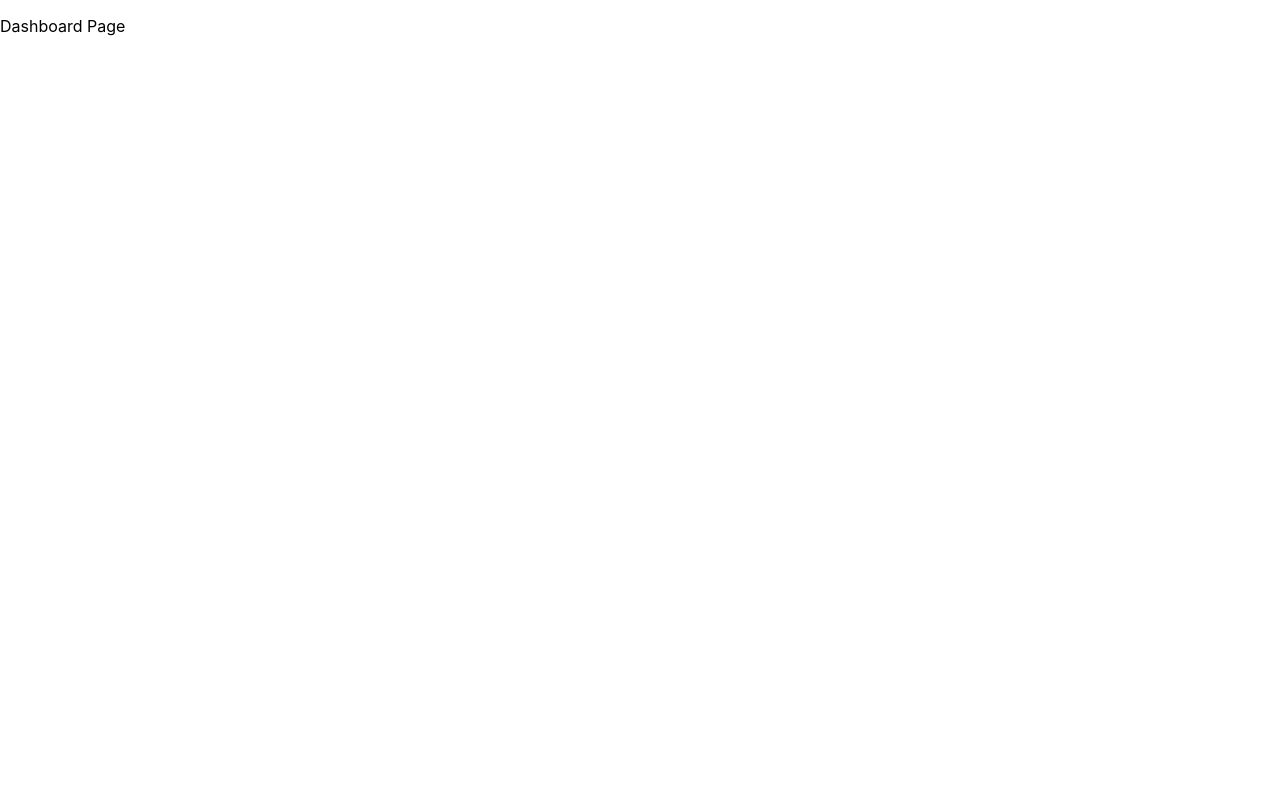
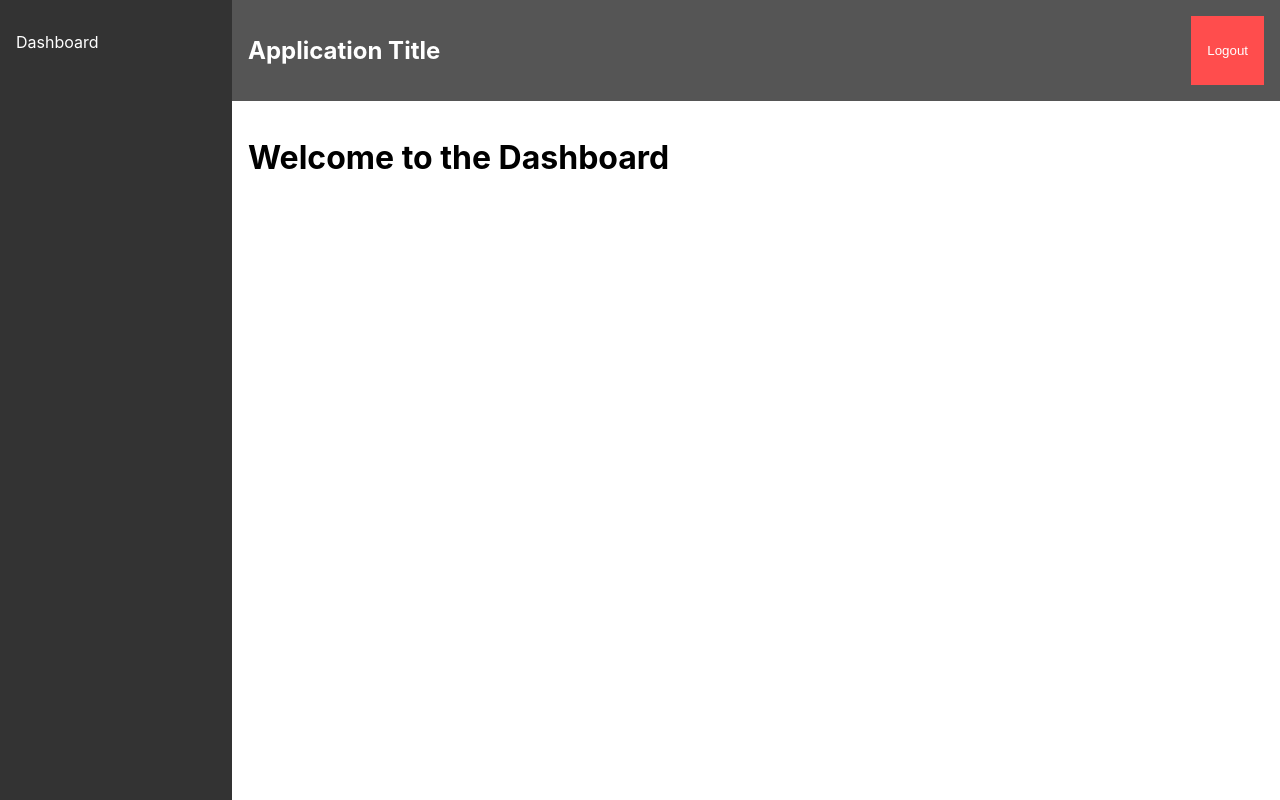
Before and after one commit to Hemanth-Tinku/system-test-assignment, a React (Create React App) app: page /dashboard in a window 1280 px wide. Built offline with nearby package versions, Linux system fonts and the light colour scheme.

Commit message:
added navbar and sidebar

```diff
--- /dev/null
+++ b/src/components/SidebarAndNavbar.jsx
@@ -0,0 +1,40 @@
+import React from 'react';
+import { useNavigate } from 'react-router-dom';
+
+const SidebarAndNavbar = ({ children }) => {
+    const navigate = useNavigate();
+
+    const handleLogout = () => {
+        sessionStorage.clear();
+        navigate('/login');
+    };
+
+    return (
+        <div style={{ display: 'flex', height: '100vh' }}>
+            <aside style={{ width: '200px', background: '#333', color: '#fff', padding: '1rem' }}>
+                <nav>
+                    <ul style={{ listStyle: 'none', padding: 0 }}>
+                        <li><a href="/main" style={{ color: '#fff', textDecoration: 'none' }}>Dashboard</a></li>
+
+                    </ul>
+                </nav>
+            </aside>
+
+            <div style={{ flex: 1, display: 'flex', flexDirection: 'column' }}>
+
+                <header style={{ background: '#555', color: '#fff', padding: '1rem', display: 'flex', justifyContent: 'space-between' }}>
+                    <h2>Application Title</h2>
+                    <button onClick={handleLogout} style={{ background: '#ff4d4d', border: 'none', padding: '0.5rem 1rem', color: '#fff', cursor: 'pointer' }}>
+                        Logout
+                    </button>
+                </header>
+
+                <main style={{ padding: '1rem', overflow: 'auto' }}>
+                    {children}
+                </main>
+            </div>
+        </div>
+    );
+};
+
+export default SidebarAndNavbar;
--- a/src/pages/Dashboard.jsx
+++ b/src/pages/Dashboard.jsx
@@ -1,7 +1,12 @@
-import react from "react";
+import React from 'react';
+import SidebarAndNavbar from '../components/SidebarAndNavbar';
 
 const Dashboard = () => {
-    return <p>Dashboard Page</p>
-}
+  return (
+    <SidebarAndNavbar>
+      <h1>Welcome to the Dashboard</h1>
+    </SidebarAndNavbar>
+  );
+};
 
 export default Dashboard;
```
